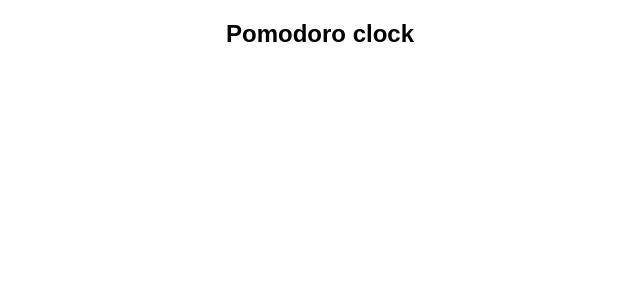
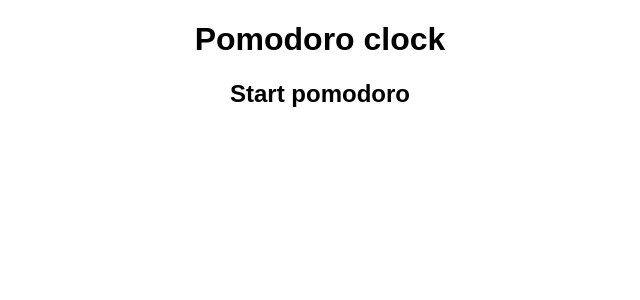
Before and after one commit to padrone1225/react-clock, a React (Create React App) app: page / in a window 1280 px wide. Shown: the top 300 px of the page, without its empty margins (320-960 px from the left). Built offline with nearby package versions, Linux system fonts and the light colour scheme.

Commit message:
Create Pomodoro component

```diff
--- a/src/App.jsx
+++ b/src/App.jsx
@@ -1,14 +1,12 @@
 import React from 'react';
+import Pomodoro from './Pomodoro';
 import './App.css';
 
-function App() {
+export default function App() {
   return (
     <div className="App">
-      <div className="App-header">
-        <h2>Pomodoro clock</h2>
-      </div>
+      <h1 className="App-header">Pomodoro clock</h1>
+      <Pomodoro />
     </div>
   );
 }
-
-export default App;
--- /dev/null
+++ b/src/Pomodoro.css
@@ -0,0 +1,7 @@
+.Pomodoro {
+  color: #000;
+}
+
+.Pomodoro-header {
+  color: #000;
+}
--- /dev/null
+++ b/src/Pomodoro.jsx
@@ -0,0 +1,23 @@
+import React, { Component } from 'react';
+import './Pomodoro.css';
+
+class Pomodoro extends Component {
+  constructor() {
+    super();
+    this.state = {
+      status: 'off',
+    };
+  }
+
+  render() {
+    return (
+      <div className="Pomodoro">
+        <div className="Pomodoro-header">
+          <h2>Start pomodoro</h2>
+        </div>
+      </div>
+    );
+  }
+}
+
+export default Pomodoro;
```
Also changed, not shown: 2 other files (tests, documents, lock files or other folders).
